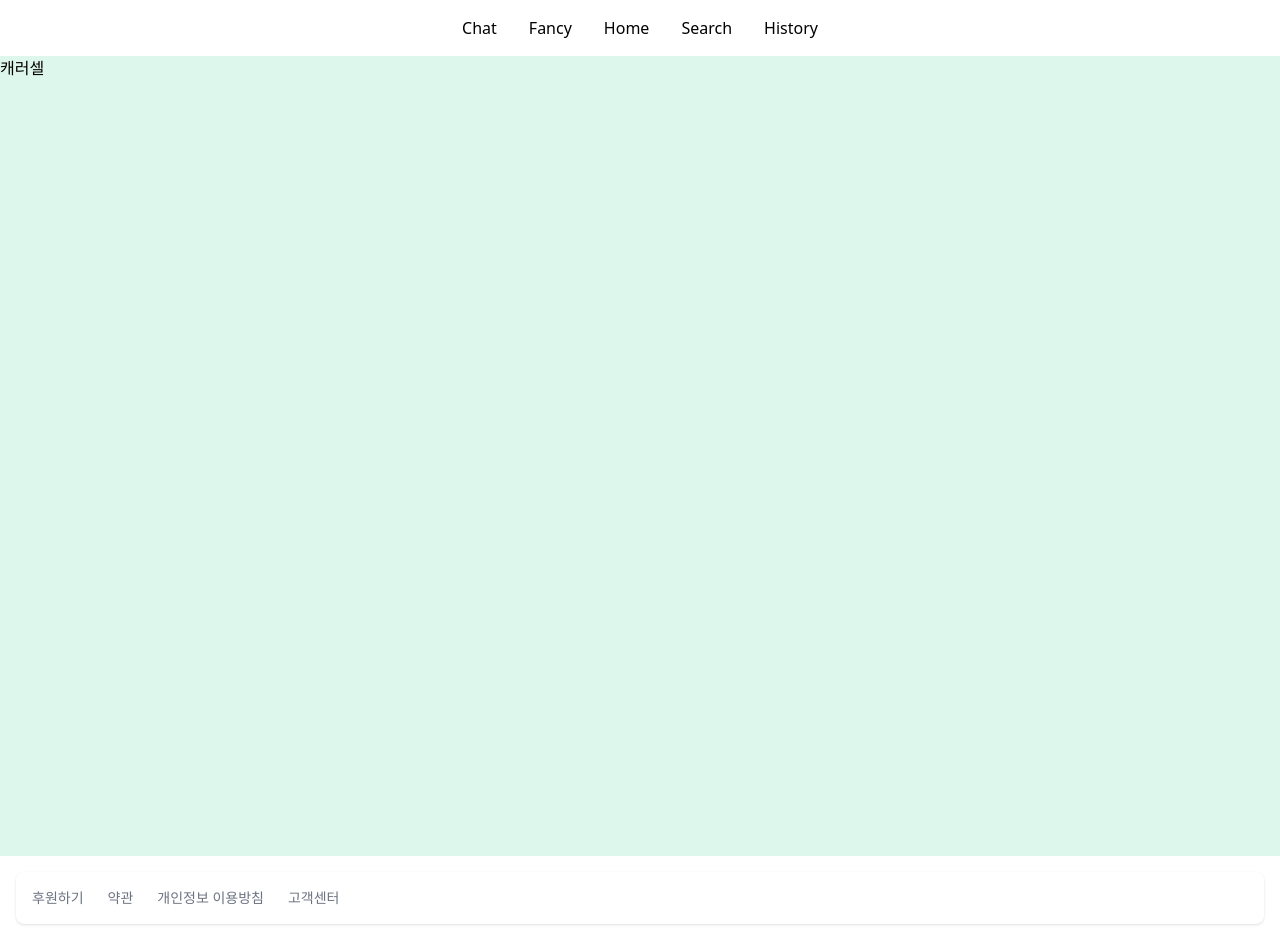
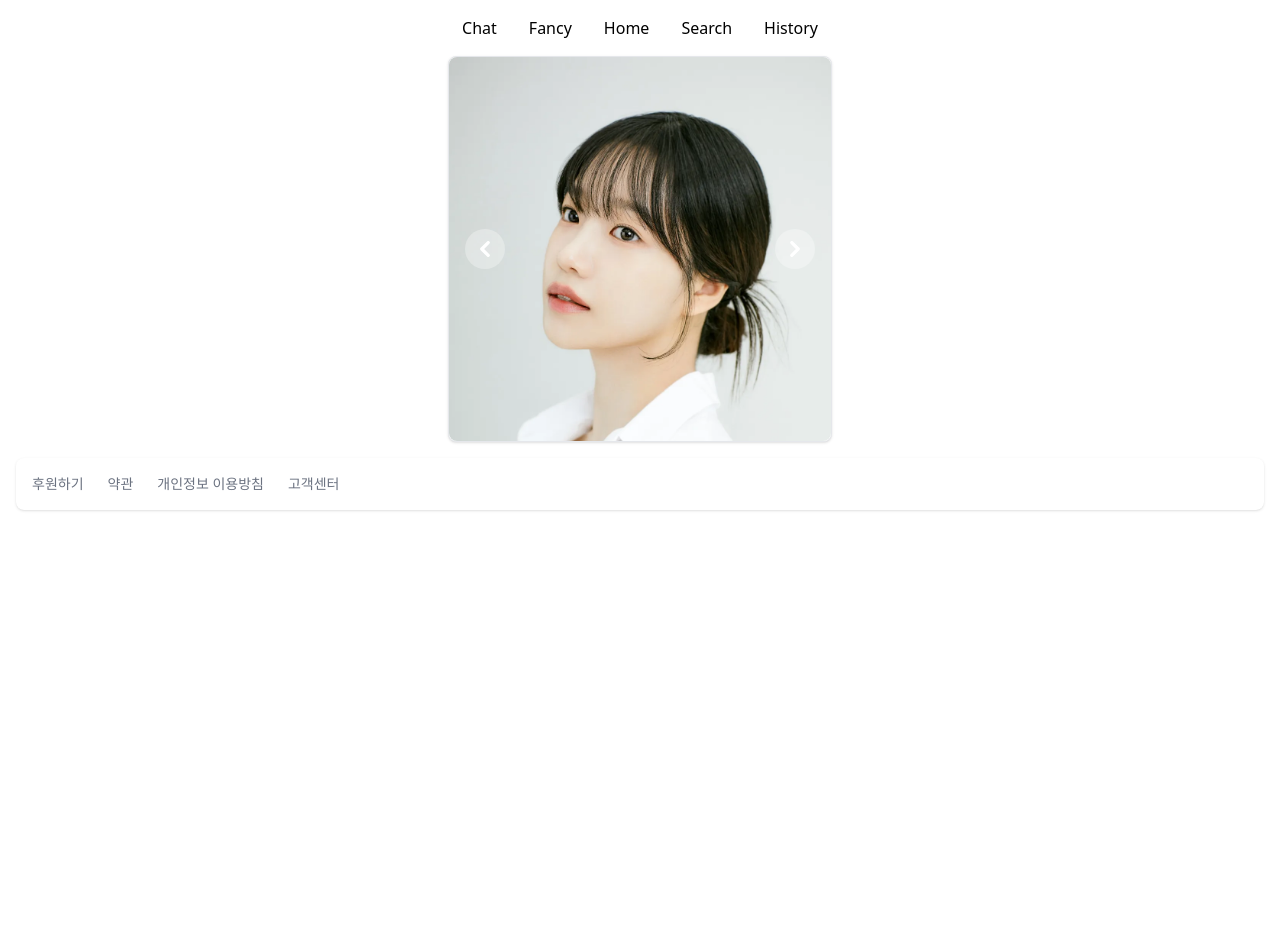
Before and after one commit to 42Seoul-Tea42/frontend, a Next.js app: page /home in a window 1280 px wide. After the commit the page ends 800 px from the top, so only its background shows below. Built offline with nearby package versions, Linux system fonts and the light colour scheme.

Commit message:
feat: 홈 카드 컴포넌트 추가
메인화면 캐러셀 대신 카드로 구현

```diff
--- a/app/home/page.tsx
+++ b/app/home/page.tsx
@@ -1,7 +1,97 @@
+"use client";
+
+import { useEffect } from "react";
+import Image from "next/image";
+
 function Home() {
+  const clickImage = () => {
+    // 상세데이터 가져오기
+  };
+
+  const changeNextImgage = () => {
+    // 다음사람 이미지 가져오기
+  };
+
+  useEffect(() => {}, []);
+
   return (
     <>
-      <h1 className="w-full bg-green-100 h-screen">캐러셀</h1>
+      <div className="mx-auto max-w-sm bg-white border border-gray-200 rounded-lg shadow dark:bg-gray-800 dark:border-gray-700">
+        <div
+          id="default-carousel"
+          className="relative w-full"
+          data-carousel="slide"
+        >
+          <div className="relative h-56 overflow-hidden rounded-lg md:h-96">
+            <div className="duration-700 ease-in-out" data-carousel-item>
+              <Image
+                src="/조유리.webp"
+                alt="face"
+                width={500}
+                height={700}
+                priority={true}
+              />
+            </div>
+            <div className="duration-700 ease-in-out" data-carousel-item>
+              <Image
+                src="/장원영.jpeg"
+                alt="face"
+                width={500}
+                height={700}
+                priority={true}
+              />
+            </div>
+          </div>
+          <button
+            type="button"
+            className="absolute top-0 start-0 z-30 flex items-center justify-center h-full px-4 cursor-pointer group focus:outline-none"
+            data-carousel-prev
+          >
+            <span className="inline-flex items-center justify-center w-10 h-10 rounded-full bg-white/30 dark:bg-gray-800/30 group-hover:bg-white/50 dark:group-hover:bg-gray-800/60 group-focus:ring-4 group-focus:ring-white dark:group-focus:ring-gray-800/70 group-focus:outline-none">
+              <svg
+                className="w-4 h-4 text-white dark:text-gray-800 rtl:rotate-180"
+                aria-hidden="true"
+                xmlns="http://www.w3.org/2000/svg"
+                fill="none"
+                viewBox="0 0 6 10"
+              >
+                <path
+                  stroke="currentColor"
+                  strokeLinecap="round"
+                  strokeLinejoin="round"
+                  strokeWidth="2"
+                  d="M5 1 1 5l4 4"
+                />
+              </svg>
+              <span className="sr-only">Previous</span>
+            </span>
+          </button>
+          <button
+            type="button"
+            className="absolute top-0 end-0 z-30 flex items-center justify-center h-full px-4 cursor-pointer group focus:outline-none"
+            data-carousel-next
+          >
+            <span className="inline-flex items-center justify-center w-10 h-10 rounded-full bg-white/30 dark:bg-gray-800/30 group-hover:bg-white/50 dark:group-hover:bg-gray-800/60 group-focus:ring-4 group-focus:ring-white dark:group-focus:ring-gray-800/70 group-focus:outline-none">
+              <svg
+                className="w-4 h-4 text-white dark:text-gray-800 rtl:rotate-180"
+                aria-hidden="true"
+                xmlns="http://www.w3.org/2000/svg"
+                fill="none"
+                viewBox="0 0 6 10"
+              >
+                <path
+                  stroke="currentColor"
+                  strokeLinecap="round"
+                  strokeLinejoin="round"
+                  strokeWidth="2"
+                  d="m1 9 4-4-4-4"
+                />
+              </svg>
+              <span className="sr-only">Next</span>
+            </span>
+          </button>
+        </div>
+      </div>
     </>
   );
 }
```
Also changed, not shown: public/장원영.jpeg (added), public/조유리.webp (added).
